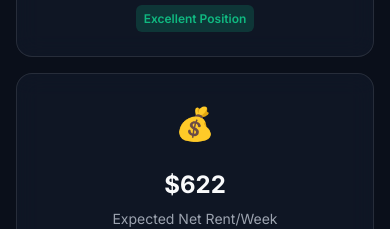
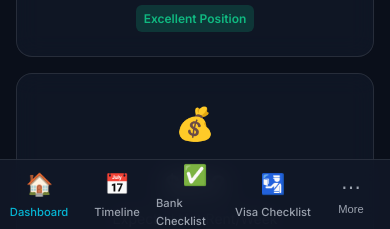
Before and after one commit to hardythomas000/refinancing-agent-web, a plain HTML site: page index.html in a window 390 px wide. Shown: the part 615-844 px from the top of the page. Drawn offline with Linux system fonts and the light colour scheme.

Commit message:
Redesign: App-like Bottom Navigation for mobile (like X/Facebook)

```diff
--- a/main.js
+++ b/main.js
@@ -39,12 +39,76 @@ document.addEventListener('DOMContentLoaded', function () {
     // Initialize Timeline Countdown
     initTimelineCountdown();
 
-    // Initialize Reset Button
+    // Initialize Bottom Navigation
+    initBottomNav();
+});
+
+// Bottom Navigation Injection & Logic
+function initBottomNav() {
+    if (document.querySelector('.bottom-nav')) return;
+
+    const nav = document.createElement('nav');
+    nav.className = 'bottom-nav';
+
+    // Get current filename to highlight active link
+    const path = window.location.pathname;
+    const page = path.split("/").pop() || 'index.html';
+
+    nav.innerHTML = `
+        <a href="index.html" class="bottom-nav-item ${page === 'index.html' || page === '' ? 'active' : ''}">
+            <span class="bottom-nav-icon">🏠</span>
+            <span class="bottom-nav-label" data-i18n="nav-dashboard">Dashboard</span>
+        </a>
+        <a href="timeline.html" class="bottom-nav-item ${page === 'timeline.html' ? 'active' : ''}">
+            <span class="bottom-nav-icon">📅</span>
+            <span class="bottom-nav-label" data-i18n="nav-timeline">Timeline</span>
+        </a>
+        <a href="bank-checklist.html" class="bottom-nav-item ${page === 'bank-checklist.html' ? 'active' : ''}">
+            <span class="bottom-nav-icon">✅</span>
+            <span class="bottom-nav-label" data-i18n="nav-checklist">Checklist</span>
+        </a>
+        <a href="visa-checklist.html" class="bottom-nav-item ${page === 'visa-checklist.html' ? 'active' : ''}">
+            <span class="bottom-nav-icon">🛂</span>
+            <span class="bottom-nav-label" data-i18n="nav-visa-checklist">Visa</span>
+        </a>
+        <button class="bottom-nav-item" id="bottomNavMore">
+            <span class="bottom-nav-icon">⋯</span>
+            <span class="bottom-nav-label" data-i18n="nav-more">More</span>
+        </button>
+    `;
+
+    document.body.appendChild(nav);
+
+    // Initial translation for injected items
+    const currentLang = localStorage.getItem('expatFinanceLang') || 'en';
+    const translationElements = nav.querySelectorAll('[data-i18n]');
+    translationElements.forEach(el => {
+        const key = el.dataset.i18n;
+        if (translations[currentLang] && translations[currentLang][key]) {
+            el.innerHTML = translations[currentLang][key];
+        }
+    });
+
+    // Add event listener for "More" button
+    const bottomNavMore = document.getElementById('bottomNavMore');
+    if (bottomNavMore) {
+        bottomNavMore.addEventListener('click', function () {
+            const navMenu = document.getElementById('navMenu');
+            const navToggle = document.getElementById('navToggle');
+            if (navMenu && navToggle) {
+                navMenu.classList.add('active');
+                navToggle.classList.add('active');
+            }
+        });
+    }
+
+    // Initialize Reset Button if on a checklist page
     const resetBtn = document.getElementById('resetChecklist');
     if (resetBtn) {
         resetBtn.addEventListener('click', resetChecklist);
     }
-});
+}
+
 
 // Metric Explanations Modal Logic
 function initMetricModals() {
@@ -262,6 +326,17 @@ function setLanguage(lang) {
 
     // Update dynamic elements that need re-translation
     updateProgress();
+
+    // Update bottom nav translations
+    const bottomNav = document.querySelector('.bottom-nav');
+    if (bottomNav) {
+        bottomNav.querySelectorAll('[data-i18n]').forEach(el => {
+            const key = el.dataset.i18n;
+            if (translations[lang] && translations[lang][key]) {
+                el.innerHTML = translations[lang][key];
+            }
+        });
+    }
 }
 
 const translations = {
@@ -274,6 +349,7 @@ const translations = {
         'nav-visa': 'Visa Options',
         'nav-property': 'Property Managers',
         'nav-indo-guide': 'Indo Guide',
+        'nav-more': 'More',
         'hero-badge': 'May 2026 Departure',
         'hero-badge-lenders': 'Investment Loans',
         'hero-badge-checklist': 'Preparation Guide',
@@ -668,6 +744,7 @@ const translations = {
         'nav-visa': 'Opsi Visa',
         'nav-property': 'Pengelola Properti',
         'nav-indo-guide': 'Panduan RI',
+        'nav-more': 'Lainnya',
         'hero-badge': 'Keberangkatan Mei 2026',
         'hero-badge-lenders': 'Pinjaman Investasi',
         'hero-badge-checklist': 'Panduan Persiapan',
--- a/styles.css
+++ b/styles.css
@@ -1438,3 +1438,67 @@ body {
         gap: 5px;
     }
 }
+
+/* ===== BOTTOM NAVIGATION (MOBILE ONLY) ===== */
+.bottom-nav {
+    position: fixed;
+    bottom: 0;
+    left: 0;
+    right: 0;
+    height: 70px;
+    background: rgba(17, 24, 39, 0.9);
+    backdrop-filter: var(--glass-blur);
+    -webkit-backdrop-filter: var(--glass-blur);
+    border-top: 1px solid var(--border-color);
+    display: none;
+    /* Desktop hidden */
+    justify-content: space-around;
+    align-items: center;
+    z-index: 1000;
+    padding-bottom: env(safe-area-inset-bottom);
+}
+
+.bottom-nav-item {
+    flex: 1;
+    display: flex;
+    flex-direction: column;
+    align-items: center;
+    justify-content: center;
+    text-decoration: none;
+    color: var(--text-secondary);
+    background: none;
+    border: none;
+    padding: 10px 0;
+    gap: 4px;
+    transition: all var(--transition-fast);
+    cursor: pointer;
+}
+
+.bottom-nav-icon {
+    font-size: 1.25rem;
+}
+
+.bottom-nav-label {
+    font-size: 0.7rem;
+    font-weight: 500;
+}
+
+.bottom-nav-item:hover,
+.bottom-nav-item.active {
+    color: var(--accent-primary);
+}
+
+.bottom-nav-item.active .bottom-nav-icon {
+    transform: scale(1.1);
+}
+
+@media (max-width: 768px) {
+    .bottom-nav {
+        display: flex;
+    }
+
+    /* Adjust main content to not be hidden by nav */
+    .main-content {
+        padding-bottom: calc(70px + var(--spacing-2xl));
+    }
+}
```
